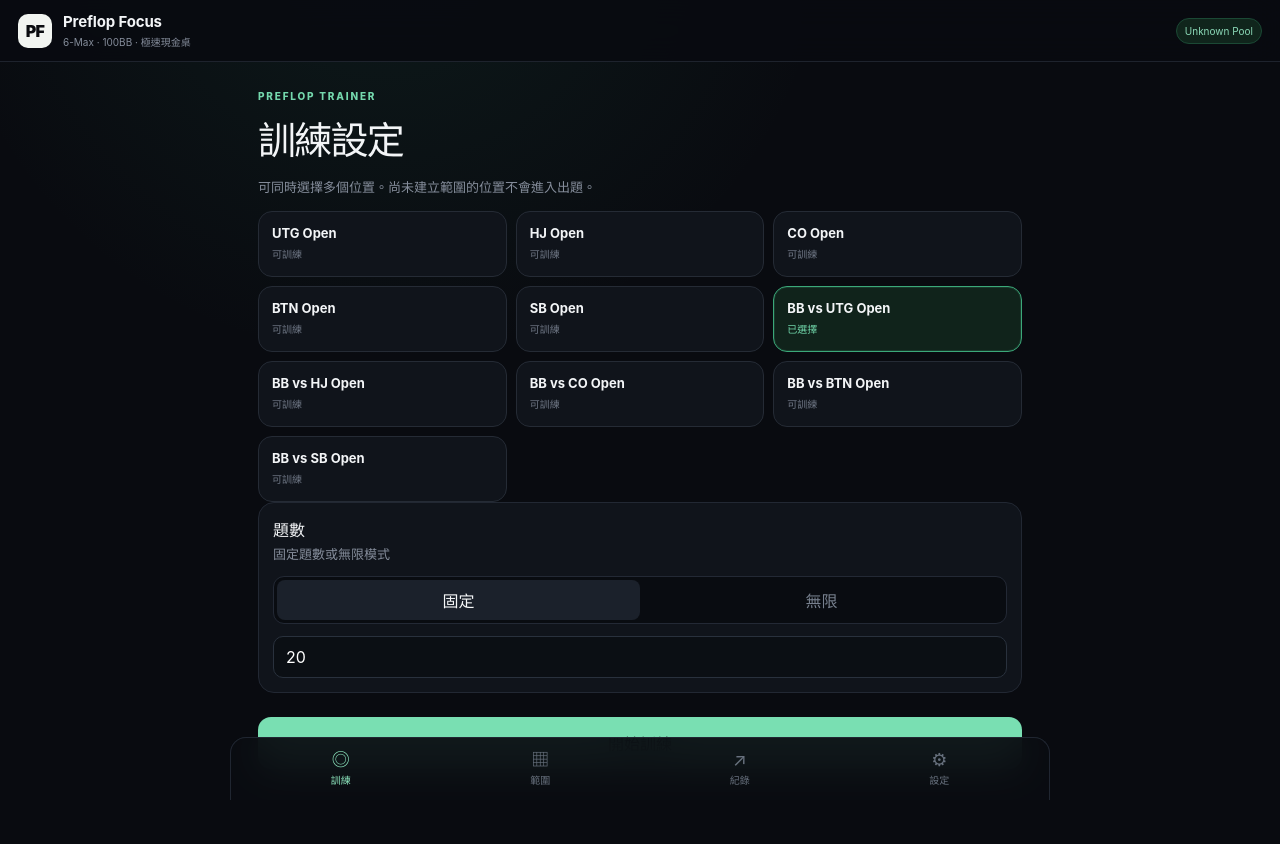
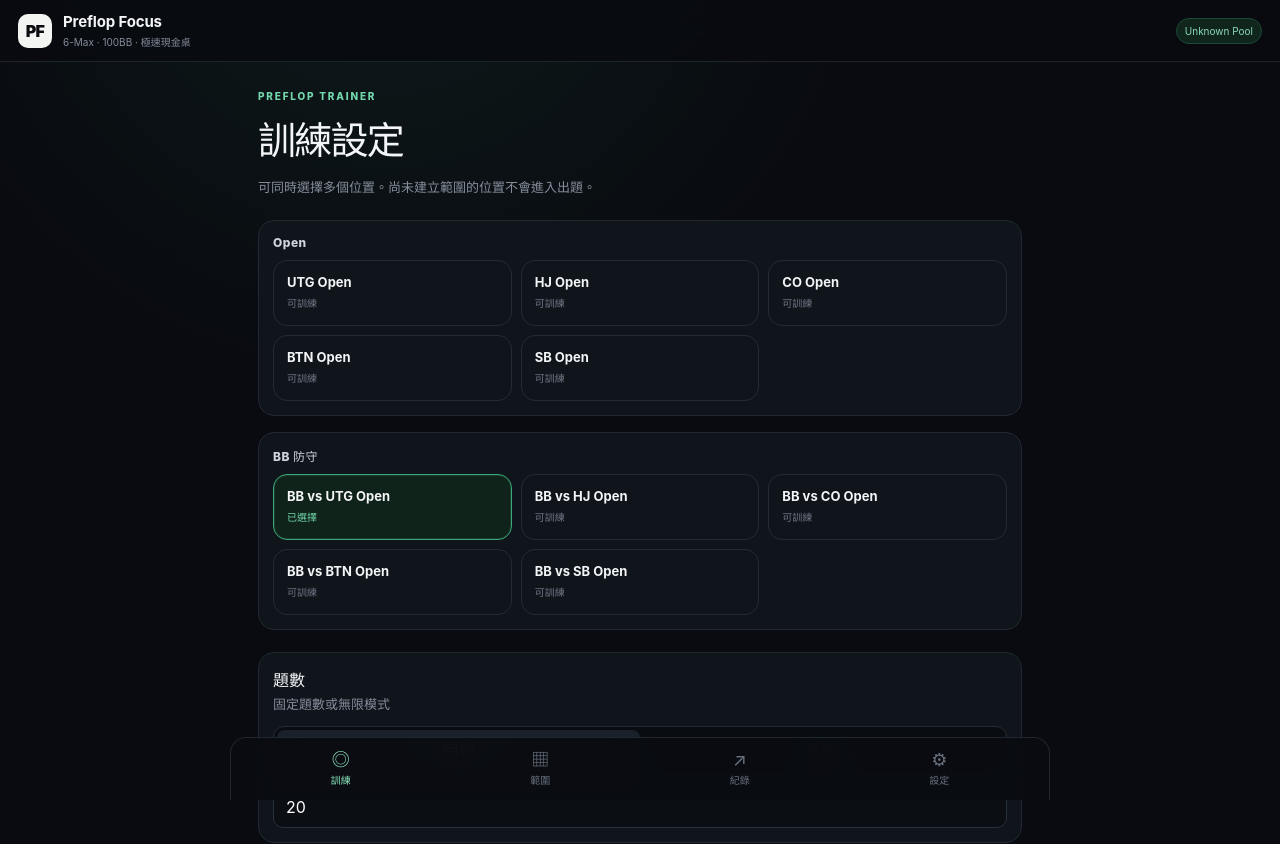
Before and after one commit to zrang0408/preflop-focus, a React (Vite) app: page / in a window 1280 px wide. Shown: the top 844 px of the page. Built offline with nearby package versions, Linux system fonts and the light colour scheme.

Commit message:
open bb 分開3

```diff
--- a/src/App.tsx
+++ b/src/App.tsx
@@ -193,9 +193,13 @@ function NavButton({ active, label, icon, onClick }: { active: boolean; label: s
 function ScenarioGroup({ title, scenarios, ranges, settings, updateSettings }: { title:string; scenarios:Scenario[]; ranges:RangeStore; settings:Settings; updateSettings:(s:Settings)=>void }) {
   return <div className="scenario-section">
     <div className="scenario-section-title">{title}</div>
-    <div className="scenario-sections">
-      <ScenarioGroup title="Open" scenarios={SCENARIOS.filter(s => s.kind === 'open' || s.kind === 'sb_open')} ranges={ranges} settings={settings} updateSettings={updateSettings} />
-      <ScenarioGroup title="BB 防守" scenarios={SCENARIOS.filter(s => s.kind === 'defend')} ranges={ranges} settings={settings} updateSettings={updateSettings} />
+    <div className="scenario-grid">
+      {scenarios.map(s => {
+        const available = !!ranges[s.id], checked = settings.selected.includes(s.id)
+        return <button key={s.id} disabled={!available} className={`scenario-choice ${checked ? 'selected' : ''} ${!available ? 'disabled' : ''}`} onClick={() => updateSettings({ ...settings, selected: checked ? settings.selected.filter(x => x !== s.id) : [...settings.selected, s.id] })}>
+          <span>{s.name}</span><small>{available ? (checked ? '已選擇' : '可訓練') : '尚未設定範圍'}</small>
+        </button>
+      })}
     </div>
   </div>
 }
@@ -280,17 +284,9 @@ function TrainingPage({ ranges, settings, updateSettings, records, updateRecords
       <div className="eyebrow">PREFLOP TRAINER</div>
       <h2>{settings.firstRunDone ? '開始新的訓練' : '訓練設定'}</h2>
       <p className="muted">可同時選擇多個位置。尚未建立範圍的位置不會進入出題。</p>
-      <div className="scenario-grid">
-        {SCENARIOS.map(s => {
-          const available = !!ranges[s.id]
-          const checked = settings.selected.includes(s.id)
-          return <button key={s.id} disabled={!available} className={`scenario-choice ${checked ? 'selected' : ''} ${!available ? 'disabled' : ''}`} onClick={() => {
-            const next = checked ? settings.selected.filter(x => x !== s.id) : [...settings.selected, s.id]
-            updateSettings({ ...settings, selected: next })
-          }}>
-            <span>{s.name}</span><small>{available ? (checked ? '已選擇' : '可訓練') : '尚未設定範圍'}</small>
-          </button>
-        })}
+      <div className="scenario-sections">
+       <ScenarioGroup title="Open" scenarios={SCENARIOS.filter(s => s.kind === 'open' || s.kind === 'sb_open')} ranges={ranges} settings={settings} updateSettings={updateSettings} />
+       <ScenarioGroup title="BB 防守" scenarios={SCENARIOS.filter(s => s.kind === 'defend')} ranges={ranges} settings={settings} updateSettings={updateSettings} />
       </div>
       <div className="panel inline-settings">
         <div><strong>題數</strong><span className="muted">固定題數或無限模式</span></div>
```
